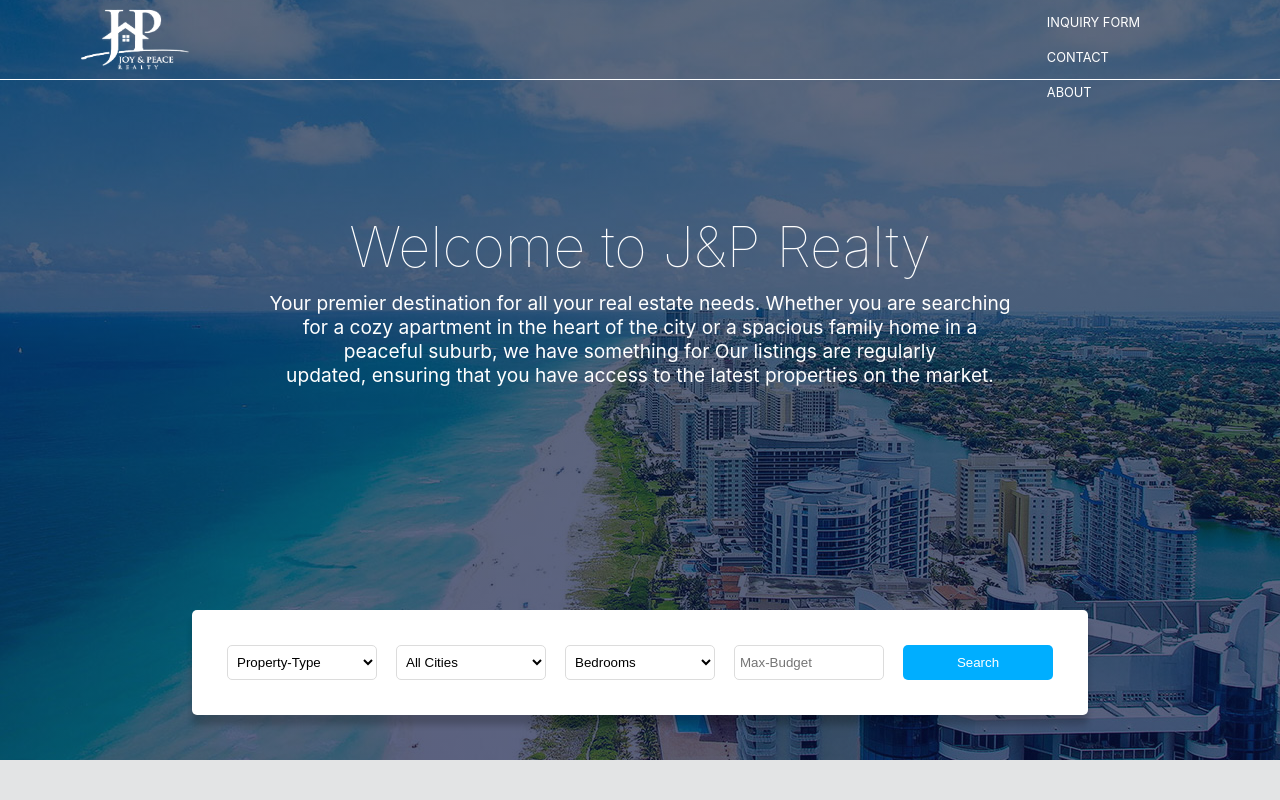
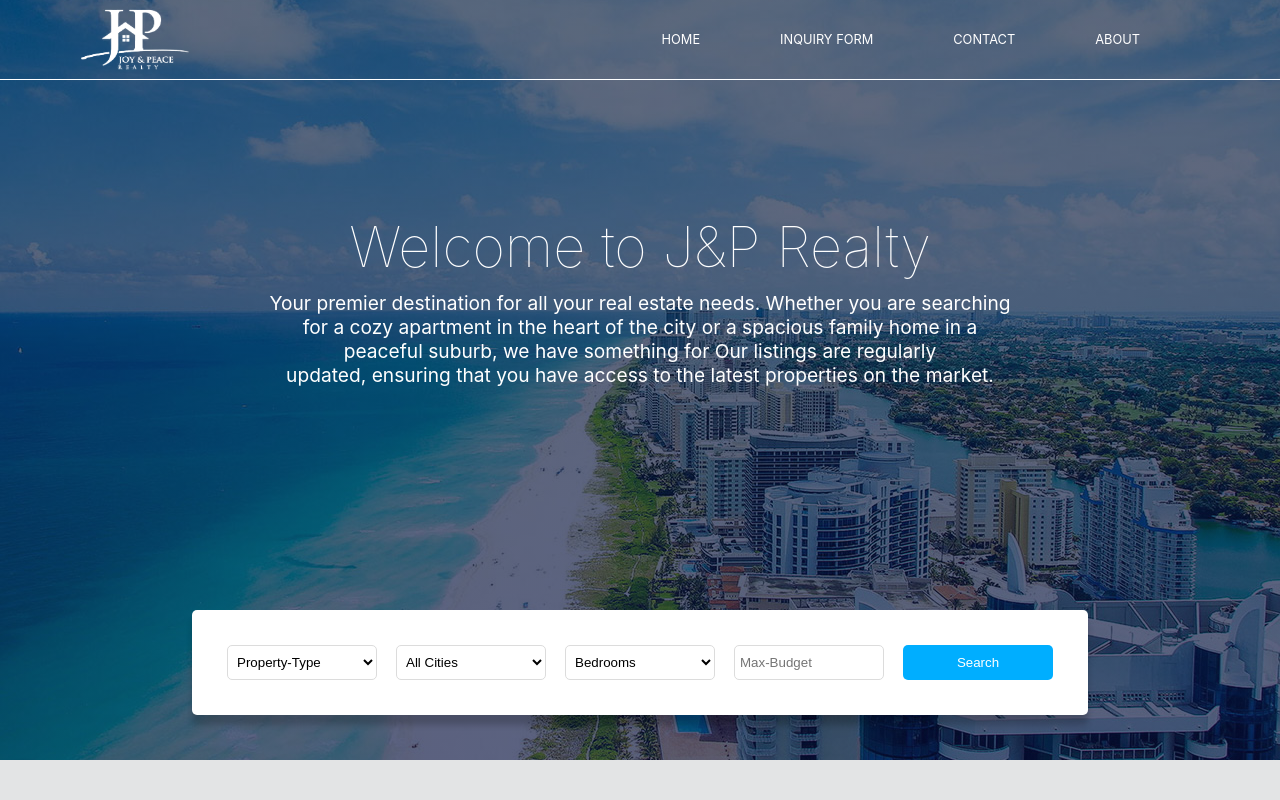
Before and after one commit to SudoSantos/joy-peace-realty, a React (Create React App) app: page / in a window 1280 px wide. Shown: the top 800 px of the page. Built offline with nearby package versions, Linux system fonts and the light colour scheme.

Commit message:
Navbar modified

```diff
--- a/src/components/Navbar/Navbar.css
+++ b/src/components/Navbar/Navbar.css
@@ -22,6 +22,8 @@
 }
 
 .links{
+    display: flex;
+    flex-direction: row;
     margin-right: 100px;
 }
 
```
